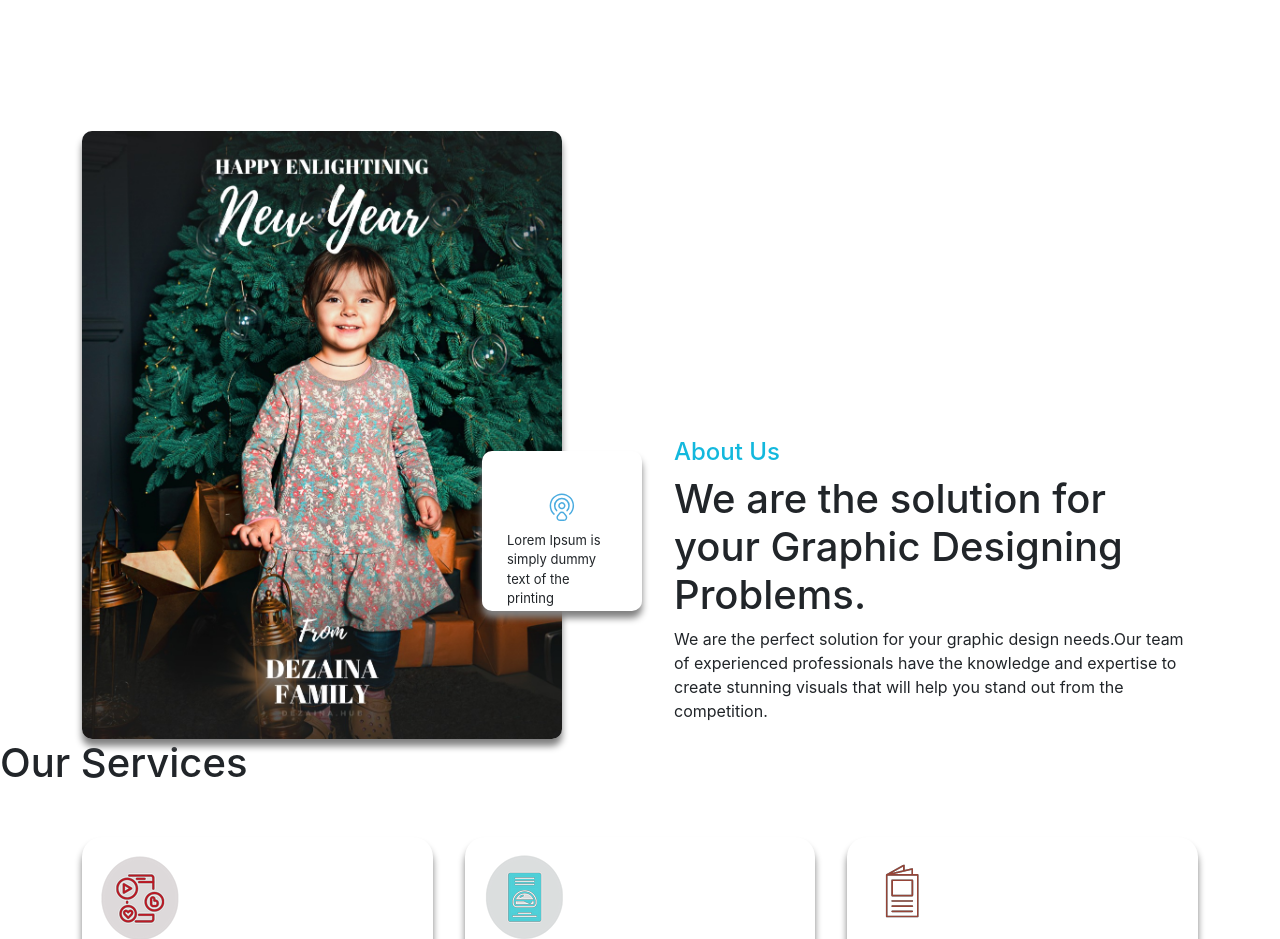
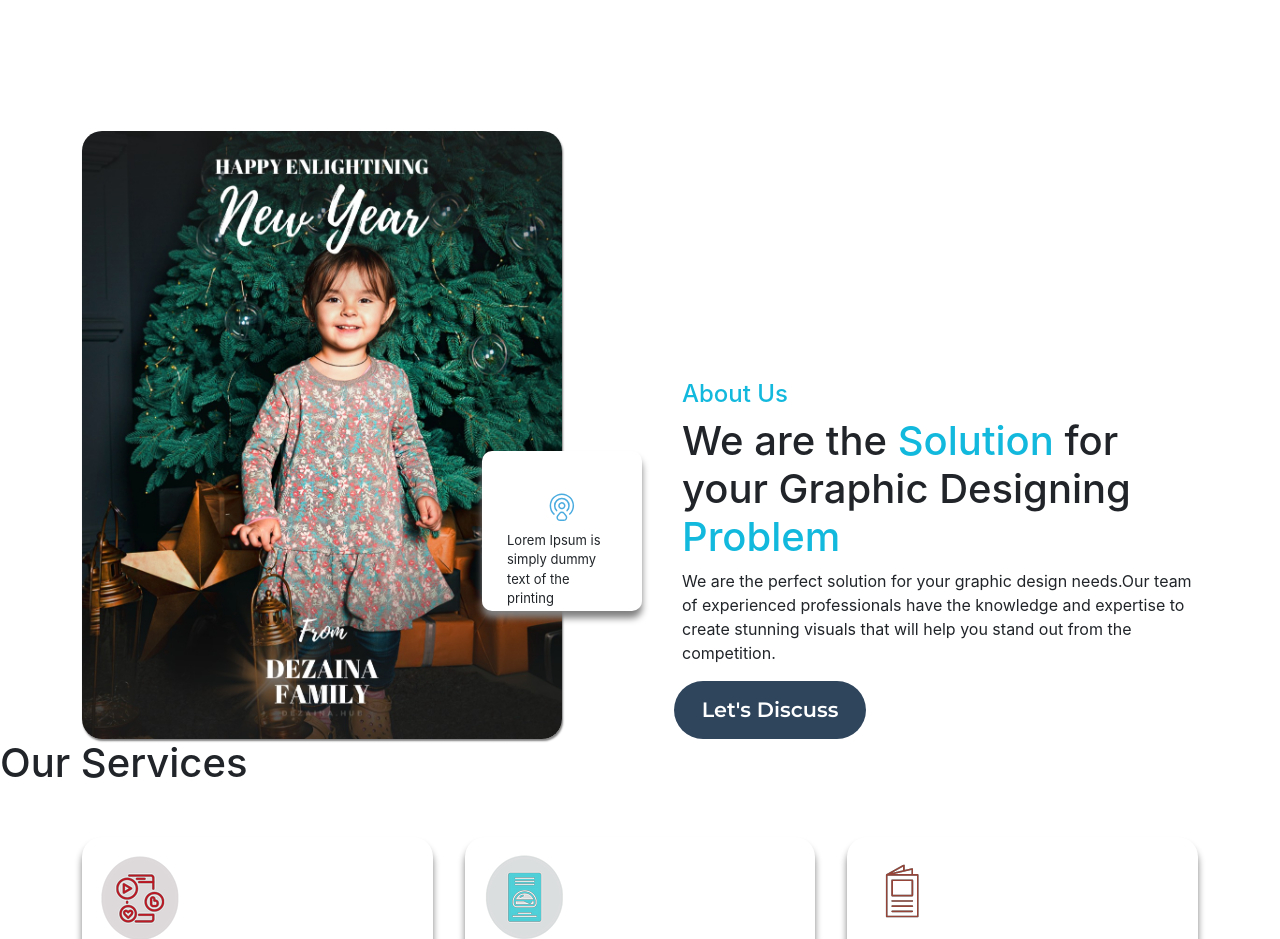
Before and after one commit to Project-Dezaina/Dezainahub.github.io, a React (Create React App) app in the folder userclient/: page / in a window 1280 px wide. Shown: the part 920-1859 px from the top of the page. Built offline with nearby package versions, Linux system fonts and the light colour scheme.

Commit message:
about us done

```diff
--- a/userclient/public/index.html
+++ b/userclient/public/index.html
@@ -10,6 +10,10 @@
       content="Web site created using create-react-app"
     />
     <link rel="apple-touch-icon" href="%PUBLIC_URL%/logo192.png" />
+    <!-- google fonts -->
+    <link rel="preconnect" href="https://fonts.googleapis.com">
+<link rel="preconnect" href="https://fonts.gstatic.com" crossorigin>
+<link href="https://fonts.googleapis.com/css2?family=Montserrat:wght@600&display=swap" rel="stylesheet">
     <!-- bootstrap css -->
     <link href="https://cdn.jsdelivr.net/npm/bootstrap@5.0.2/dist/css/bootstrap.min.css" rel="stylesheet" integrity="sha384-EVSTQN3/azprG1Anm3QDgpJLIm9Nao0Yz1ztcQTwFspd3yD65VohhpuuCOmLASjC" crossorigin="anonymous">
 
--- a/userclient/src/components/pages/AboutUsl/AboutUs.jsx
+++ b/userclient/src/components/pages/AboutUsl/AboutUs.jsx
@@ -1,6 +1,8 @@
 import React from "react";
 import "./aboutUs.css";
 import about from "../navbar/ImageM/aboutUs/S4.jpeg";
+
+
 
 const AboutUs = () => {
   return (
@@ -50,13 +52,17 @@ const AboutUs = () => {
           <div className="about-icon"></div>
           {/* <div className="About-Content1"> */} {/* <h6>Who are we</h6> */}
           <h4> About Us </h4>
-          <h1> We are the solution for your Graphic Designing Problems. </h1>
+          <h1> We are the <span className="Sol">Solution</span> for your Graphic Designing <span className="Sol">Problem</span></h1>
           <p>
             We are the perfect solution for your graphic design needs.Our team
             of experienced professionals have the knowledge and expertise to
             create stunning visuals that will help you stand out from the
             competition.
           </p>
+          <div className="aboutUs-button">
+
+          <button class="button-40" role="button">Let's Discuss</button>
+          </div>
         </div>
       </div>
     </div>
--- a/userclient/src/components/pages/AboutUsl/AboutUs.scss
+++ b/userclient/src/components/pages/AboutUsl/AboutUs.scss
@@ -1,21 +1,20 @@
-.aboutUsImageSec{
-
+$fontMonsterat:  'Montserrat', sans-serif;
+.aboutUsImageSec {
   display: flex;
   flex-direction: row;
-    .abt-img{
+  .abt-img {
     width: 80%;
     height: 20%;
     position: relative;
-        img{
+    img {
       width: 30rem;
       height: 38rem;
+      border-radius: 20px;
+      box-shadow: 1px 2px 2px gray;
+    }
+    .about-float-window {
+      background-color: rgb(255, 255, 255);
       border-radius: 10px;
-              box-shadow: 0px 7px 7px gray;
-
-        }
-        .about-float-window{
-            background-color: rgb(255, 255, 255);
-            border-radius:10px;
       box-shadow: 0px 7px 7px gray;
       position: absolute;
       top: 20rem;
@@ -23,18 +22,18 @@
       width: 10rem;
       height: 10rem;
       justify-content: baseline;
-            .about-float-window-content{
+      .about-float-window-content {
         font-size: 13px;
         width: 7rem;
         text-align: left;
         margin-top: 0.5rem;
         margin-left: 25px;
-
       }
-        .about-float-icon{
+      .about-float-icon {
         right: 1150px;
         padding-top: 40px;
         text-align: center;
+
       }
     }
   }
@@ -44,27 +43,80 @@
     flex-direction: column;
     justify-content: flex-end;
     // margin-left: 7rem;
-            margin: 0 0 0 7rem;
+    margin: 0 0 0rem 7rem;
 
-            h4{
+    h4 {
       color: #13b8dd;
+      margin-left: 0.5rem;
     }
+    h1{
+        margin-left: 0.5rem;
+    }
+    p{
 
+        margin-left: 0.5rem;
     }
-            .aboutUsContainer
-            {
+  }
+  .aboutUsContainer {
     width: 50%;
     height: 50%;
 
-                img{
+    img {
       flex-direction: column;
       justify-content: flex-end;
       width: 50%;
       height: 50%;
-
     }
   }
 
+  // .aboutUs-button{
+  //     .Abt-b1{
+  //         padding: 1rem 3.5rem 1rem 1.5rem;
+  //         transition: .2s all;
+  //         cursor: pointer;
+  //         box-shadow: -12px -9px 0px rgb(50, 80, 250), 0px 0px 0px rgba(255,255,255,0);
+}
 
+.button-40 {
+  background-color: #2f455c;
+  border: 1px solid transparent;
+  border-radius: 5rem;
+  box-sizing: border-box;
+  color: #ffffff;
+  cursor: pointer;
+  flex: 0 0 auto;
+  font-family: $fontMonsterat;
+  font-size: 1.3rem;
+  font-weight: 600;
+  line-height: 2rem;
+  padding: 0.75rem 1.2rem;
+  text-align: center;
+  text-decoration: none #6b7280 solid;
+  text-decoration-thickness: auto;
+  transition-duration: 0.2s;
+  transition-property: background-color, border-color, color, fill, stroke;
+  transition-timing-function: cubic-bezier(0.4, 0, 0.2, 1);
+  user-select: none;
+  -webkit-user-select: none;
+  touch-action: manipulation;
+  width: 12rem;
+}
 
+.button-40:hover {
+  background-color: #4bace0;
 }
+
+.button-40:focus {
+  box-shadow: none;
+  outline: 2px solid transparent;
+  outline-offset: 2px;
+}
+
+@media (min-width: 768px) {
+  .button-40 {
+    padding: 0.75rem 1.5rem;
+  }
+}
+.Sol{
+    color: #13b8dd;
+}
--- a/userclient/src/components/pages/AboutUsl/aboutUs.css
+++ b/userclient/src/components/pages/AboutUsl/aboutUs.css
@@ -10,8 +10,8 @@
 .aboutUsImageSec .abt-img img {
   width: 30rem;
   height: 38rem;
-  border-radius: 10px;
-  box-shadow: 0px 7px 7px gray;
+  border-radius: 20px;
+  box-shadow: 1px 2px 2px gray;
 }
 .aboutUsImageSec .abt-img .about-float-window {
   background-color: rgb(255, 255, 255);
@@ -40,10 +40,17 @@
   display: flex;
   flex-direction: column;
   justify-content: flex-end;
-  margin: 0 0 0 7rem;
+  margin: 0 0 0rem 7rem;
 }
 .aboutUsImageSec .About-Content h4 {
   color: #13b8dd;
+  margin-left: 0.5rem;
+}
+.aboutUsImageSec .About-Content h1 {
+  margin-left: 0.5rem;
+}
+.aboutUsImageSec .About-Content p {
+  margin-left: 0.5rem;
 }
 .aboutUsImageSec .aboutUsContainer {
   width: 50%;
@@ -54,4 +61,51 @@
   justify-content: flex-end;
   width: 50%;
   height: 50%;
+}
+
+.button-40 {
+  background-color: #2f455c;
+  border: 1px solid transparent;
+  border-radius: 5rem;
+  box-sizing: border-box;
+  color: #ffffff;
+  cursor: pointer;
+  flex: 0 0 auto;
+  font-family: "Montserrat", sans-serif;
+  font-size: 1.3rem;
+  font-weight: 600;
+  line-height: 2rem;
+  padding: 0.75rem 1.2rem;
+  text-align: center;
+  -webkit-text-decoration: none #6b7280 solid;
+          text-decoration: none #6b7280 solid;
+  text-decoration-thickness: auto;
+  transition-duration: 0.2s;
+  transition-property: background-color, border-color, color, fill, stroke;
+  transition-timing-function: cubic-bezier(0.4, 0, 0.2, 1);
+  -moz-user-select: none;
+   -ms-user-select: none;
+       user-select: none;
+  -webkit-user-select: none;
+  touch-action: manipulation;
+  width: 12rem;
+}
+
+.button-40:hover {
+  background-color: #4bace0;
+}
+
+.button-40:focus {
+  box-shadow: none;
+  outline: 2px solid transparent;
+  outline-offset: 2px;
+}
+
+@media (min-width: 768px) {
+  .button-40 {
+    padding: 0.75rem 1.5rem;
+  }
+}
+.Sol {
+  color: #13b8dd;
 }/*# sourceMappingURL=aboutUs.css.map */
```
Also changed, not shown: 1 other file (tests, documents, lock files or other folders). Lines whose indentation alone changed are shown as unchanged.
